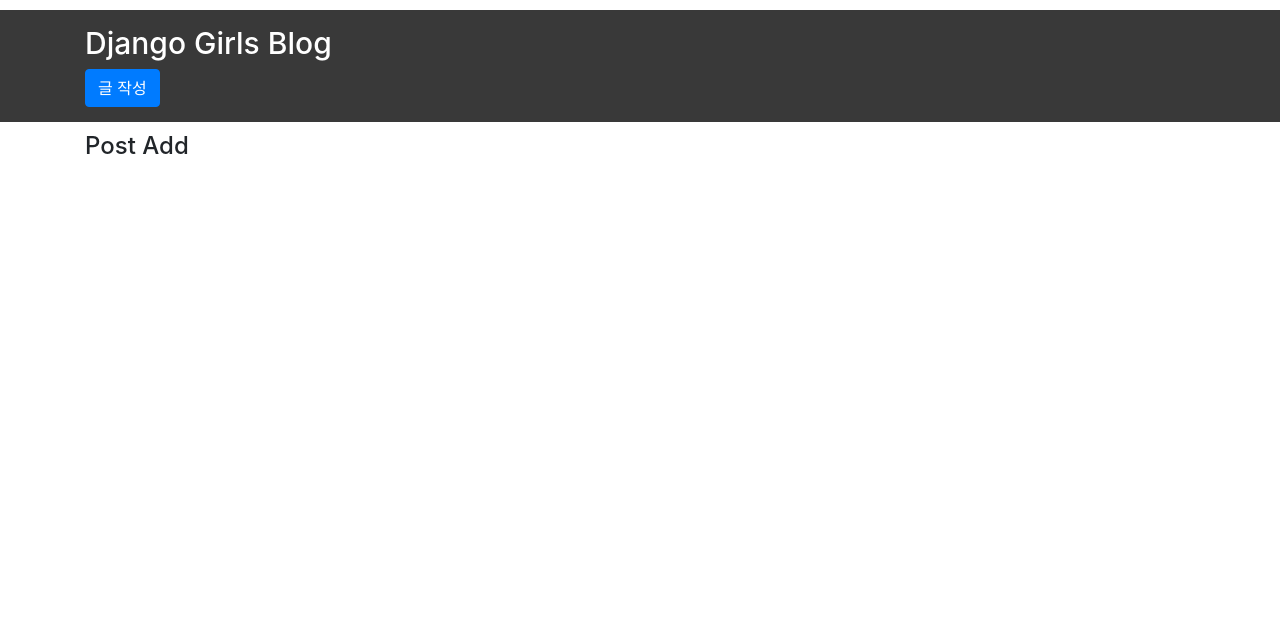
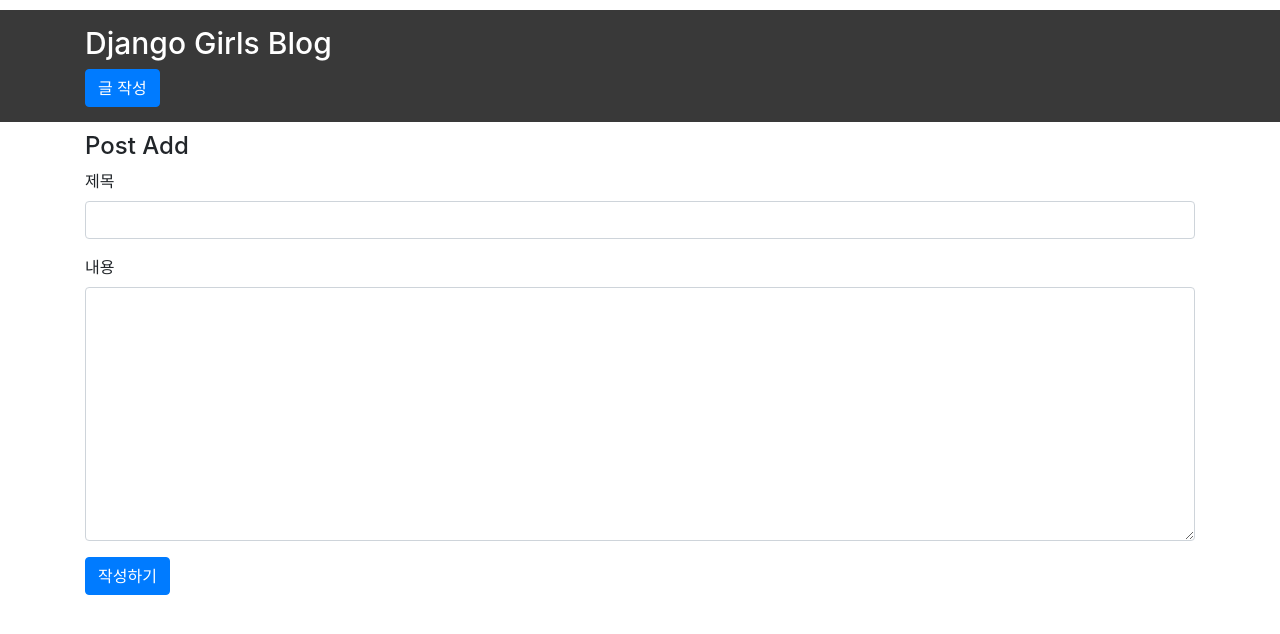
Before and after one commit to djshin2000/djangogirls_tutorial, a Django app: page /add/ in a window 1280 px wide. Shown: the top 634 px of the page. Run offline with Django 3.2, Linux system fonts and the light colour scheme; some libraries are stand-ins or nearby versions.

Commit message:
post_add 템플릿에 form을 작성하고, csrf_token 태그 사용

```diff
--- a/django/templates/blog/post_add.html
+++ b/django/templates/blog/post_add.html
@@ -1,3 +1,18 @@
 {% extends 'base.html' %}
 
 {% block title %}Post Add{% endblock %}
+
+{% block content %}
+<form action="" method="POST">
+  {% csrf_token %}
+  <div class="form-group">
+    <label for="title">제목</label>
+    <input class="form-control" type="text" name="title" id="title">
+  </div>
+  <div class="form-group">
+    <label for="content">내용</label>
+    <textarea class="form-control" name="content" id="content" cols="30" rows="10"></textarea>
+  </div>
+  <button class="btn btn-primary" type="submit">작성하기</button>
+</form>
+{% endblock %}
```
